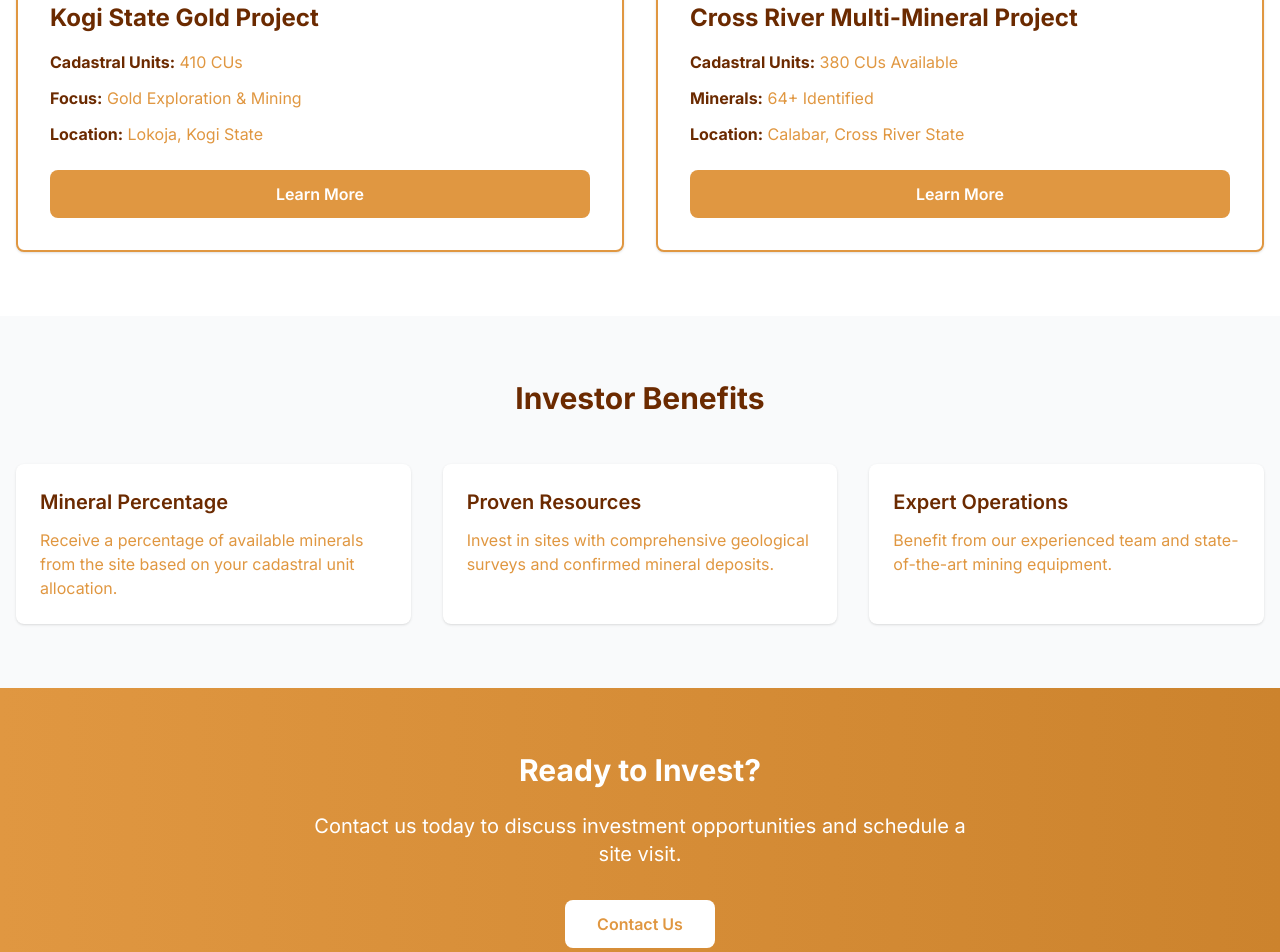
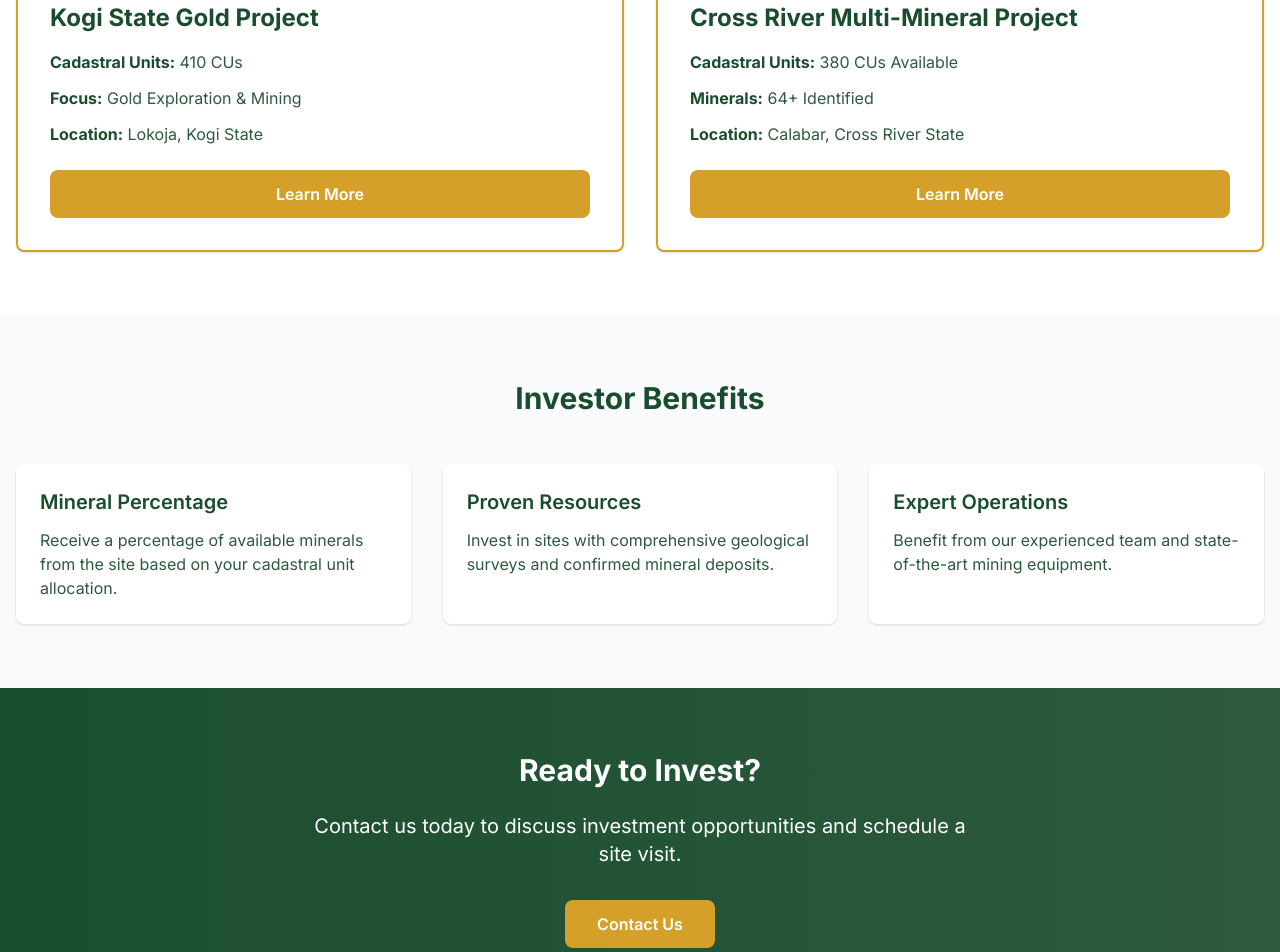
Before and after one commit to AntipasBen23/MARINE, a Next.js app: page /investment in a window 1280 px wide. Shown: the part 500-1452 px from the top of the page. Built offline with nearby package versions, Linux system fonts and the light colour scheme.

Commit message:
refactored investment page colours

```diff
--- a/src/app/investment/page.tsx
+++ b/src/app/investment/page.tsx
@@ -6,10 +6,10 @@ export default function InvestmentPage() {
       {/* Hero */}
       <section className="py-16 bg-gray-50">
         <div className="container mx-auto px-4">
-          <h1 className="text-4xl md:text-5xl font-bold mb-6" style={{ color: 'rgb(107, 42, 0)' }}>
+          <h1 className="text-4xl md:text-5xl font-bold mb-6" style={{ color: '#1a4d2e' }}>
             Investment Opportunities
           </h1>
-          <p className="text-lg max-w-3xl" style={{ color: 'rgb(224, 151, 65)' }}>
+          <p className="text-lg max-w-3xl" style={{ color: '#2d5a3d' }}>
             Partner with us to unlock Africa's mineral wealth. Join a leading mining operation with proven resources.
           </p>
         </div>
@@ -18,53 +18,53 @@ export default function InvestmentPage() {
       {/* Investment Options */}
       <section className="py-16">
         <div className="container mx-auto px-4">
-          <h2 className="text-3xl font-bold text-center mb-12" style={{ color: 'rgb(107, 42, 0)' }}>
+          <h2 className="text-3xl font-bold text-center mb-12" style={{ color: '#1a4d2e' }}>
             Available Opportunities
           </h2>
           <div className="grid grid-cols-1 md:grid-cols-2 gap-8">
-            <div className="bg-white p-8 rounded-lg shadow-sm border-2" style={{ borderColor: 'rgb(224, 151, 65)' }}>
-              <h3 className="text-2xl font-bold mb-4" style={{ color: 'rgb(107, 42, 0)' }}>
+            <div className="bg-white p-8 rounded-lg shadow-sm border-2" style={{ borderColor: '#d4a029' }}>
+              <h3 className="text-2xl font-bold mb-4" style={{ color: '#1a4d2e' }}>
                 Kogi State Gold Project
               </h3>
               <div className="space-y-3 mb-6">
-                <p style={{ color: 'rgb(224, 151, 65)' }}>
-                  <strong style={{ color: 'rgb(107, 42, 0)' }}>Cadastral Units:</strong> 410 CUs
+                <p style={{ color: '#2d5a3d' }}>
+                  <strong style={{ color: '#1a4d2e' }}>Cadastral Units:</strong> 410 CUs
                 </p>
-                <p style={{ color: 'rgb(224, 151, 65)' }}>
-                  <strong style={{ color: 'rgb(107, 42, 0)' }}>Focus:</strong> Gold Exploration & Mining
+                <p style={{ color: '#2d5a3d' }}>
+                  <strong style={{ color: '#1a4d2e' }}>Focus:</strong> Gold Exploration & Mining
                 </p>
-                <p style={{ color: 'rgb(224, 151, 65)' }}>
-                  <strong style={{ color: 'rgb(107, 42, 0)' }}>Location:</strong> Lokoja, Kogi State
+                <p style={{ color: '#2d5a3d' }}>
+                  <strong style={{ color: '#1a4d2e' }}>Location:</strong> Lokoja, Kogi State
                 </p>
               </div>
               <a
                 href="/projects/kogi-gold"
                 className="block w-full py-3 rounded-lg text-white font-semibold hover:opacity-90 transition text-center"
-                style={{ backgroundColor: 'rgb(224, 151, 65)' }}
+                style={{ backgroundColor: '#d4a029' }}
               >
                 Learn More
               </a>
             </div>
 
-            <div className="bg-white p-8 rounded-lg shadow-sm border-2" style={{ borderColor: 'rgb(224, 151, 65)' }}>
-              <h3 className="text-2xl font-bold mb-4" style={{ color: 'rgb(107, 42, 0)' }}>
+            <div className="bg-white p-8 rounded-lg shadow-sm border-2" style={{ borderColor: '#d4a029' }}>
+              <h3 className="text-2xl font-bold mb-4" style={{ color: '#1a4d2e' }}>
                 Cross River Multi-Mineral Project
               </h3>
               <div className="space-y-3 mb-6">
-                <p style={{ color: 'rgb(224, 151, 65)' }}>
-                  <strong style={{ color: 'rgb(107, 42, 0)' }}>Cadastral Units:</strong> 380 CUs Available
+                <p style={{ color: '#2d5a3d' }}>
+                  <strong style={{ color: '#1a4d2e' }}>Cadastral Units:</strong> 380 CUs Available
                 </p>
-                <p style={{ color: 'rgb(224, 151, 65)' }}>
-                  <strong style={{ color: 'rgb(107, 42, 0)' }}>Minerals:</strong> 64+ Identified
+                <p style={{ color: '#2d5a3d' }}>
+                  <strong style={{ color: '#1a4d2e' }}>Minerals:</strong> 64+ Identified
                 </p>
-                <p style={{ color: 'rgb(224, 151, 65)' }}>
-                  <strong style={{ color: 'rgb(107, 42, 0)' }}>Location:</strong> Calabar, Cross River State
+                <p style={{ color: '#2d5a3d' }}>
+                  <strong style={{ color: '#1a4d2e' }}>Location:</strong> Calabar, Cross River State
                 </p>
               </div>
               <a
                 href="/projects/cross-river"
                 className="block w-full py-3 rounded-lg text-white font-semibold hover:opacity-90 transition text-center"
-                style={{ backgroundColor: 'rgb(224, 151, 65)' }}
+                style={{ backgroundColor: '#d4a029' }}
               >
                 Learn More
               </a>
@@ -76,31 +76,31 @@ export default function InvestmentPage() {
       {/* Benefits */}
       <section className="py-16 bg-gray-50">
         <div className="container mx-auto px-4">
-          <h2 className="text-3xl font-bold text-center mb-12" style={{ color: 'rgb(107, 42, 0)' }}>
+          <h2 className="text-3xl font-bold text-center mb-12" style={{ color: '#1a4d2e' }}>
             Investor Benefits
           </h2>
           <div className="grid grid-cols-1 md:grid-cols-3 gap-8">
             <div className="bg-white p-6 rounded-lg shadow-sm">
-              <h3 className="text-xl font-semibold mb-3" style={{ color: 'rgb(107, 42, 0)' }}>
+              <h3 className="text-xl font-semibold mb-3" style={{ color: '#1a4d2e' }}>
                 Mineral Percentage
               </h3>
-              <p style={{ color: 'rgb(224, 151, 65)' }}>
+              <p style={{ color: '#2d5a3d' }}>
                 Receive a percentage of available minerals from the site based on your cadastral unit allocation.
               </p>
             </div>
             <div className="bg-white p-6 rounded-lg shadow-sm">
-              <h3 className="text-xl font-semibold mb-3" style={{ color: 'rgb(107, 42, 0)' }}>
+              <h3 className="text-xl font-semibold mb-3" style={{ color: '#1a4d2e' }}>
                 Proven Resources
               </h3>
-              <p style={{ color: 'rgb(224, 151, 65)' }}>
+              <p style={{ color: '#2d5a3d' }}>
                 Invest in sites with comprehensive geological surveys and confirmed mineral deposits.
               </p>
             </div>
             <div className="bg-white p-6 rounded-lg shadow-sm">
-              <h3 className="text-xl font-semibold mb-3" style={{ color: 'rgb(107, 42, 0)' }}>
+              <h3 className="text-xl font-semibold mb-3" style={{ color: '#1a4d2e' }}>
                 Expert Operations
               </h3>
-              <p style={{ color: 'rgb(224, 151, 65)' }}>
+              <p style={{ color: '#2d5a3d' }}>
                 Benefit from our experienced team and state-of-the-art mining equipment.
               </p>
             </div>
@@ -109,7 +109,7 @@ export default function InvestmentPage() {
       </section>
 
       {/* CTA */}
-      <section className="py-16 text-white" style={{ background: 'linear-gradient(to right, rgb(224, 151, 65), rgb(204, 131, 45))' }}>
+      <section className="py-16 text-white" style={{ background: 'linear-gradient(to right, #1a4d2e, #2d5a3d)' }}>
         <div className="container mx-auto px-4 text-center">
           <h2 className="text-3xl font-bold mb-6">Ready to Invest?</h2>
           <p className="text-xl mb-8 max-w-2xl mx-auto">
@@ -117,8 +117,8 @@ export default function InvestmentPage() {
           </p>
           <a
             href="/contact"
-            className="inline-block bg-white px-8 py-3 rounded-lg font-semibold hover:bg-gray-100 transition"
-            style={{ color: 'rgb(224, 151, 65)' }}
+            className="inline-block px-8 py-3 rounded-lg font-semibold hover:opacity-90 transition"
+            style={{ backgroundColor: '#d4a029', color: 'white' }}
           >
             Contact Us
           </a>
```
